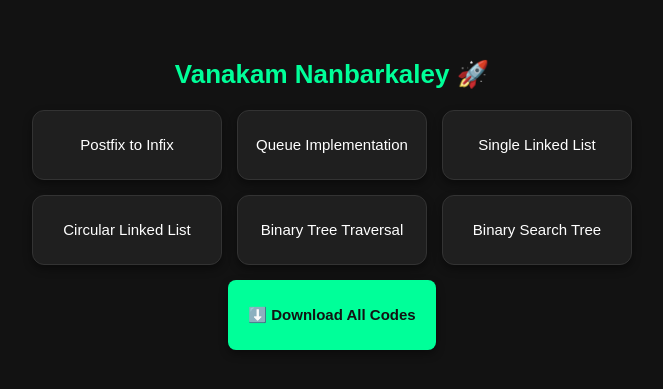
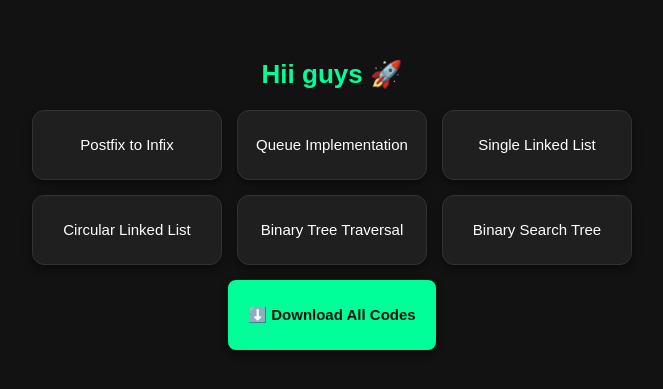
Before and after one commit to vhnsnc/vhnsnc.github.io, a plain HTML site: page index.html in a window 1280 px wide. Shown: the part 185-574 px from the top of the page, without its empty margins (308-971 px from the left). Drawn offline with Linux system fonts and the light colour scheme.

Commit message:
Update index.html

```diff
--- a/index.html
+++ b/index.html
@@ -75,7 +75,7 @@
 </head>
 <body>
 
-  <h1>Vanakam Nanbarkaley 🚀</h1>
+  <h1>Hii guys  🚀</h1>
 
   <div class="grid" id="buttons">
     <!-- Buttons will be dynamically inserted -->
```
